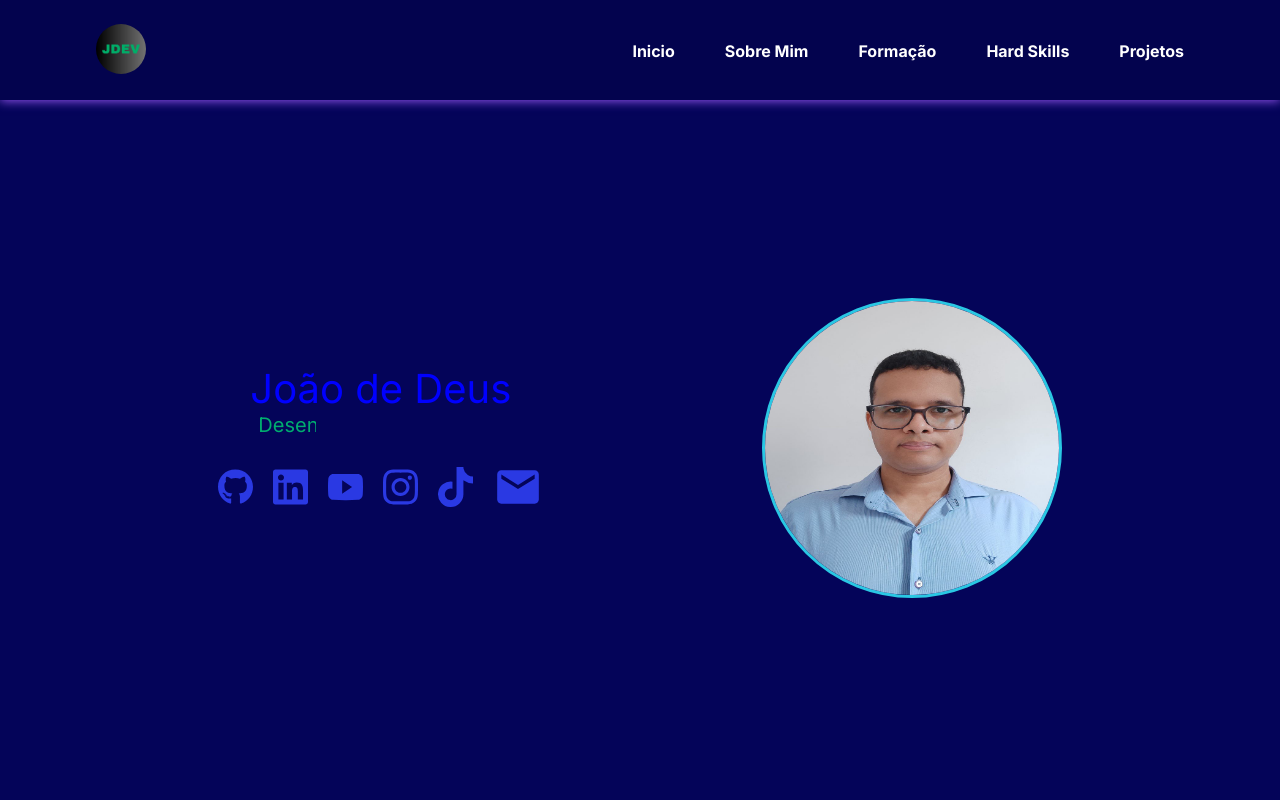
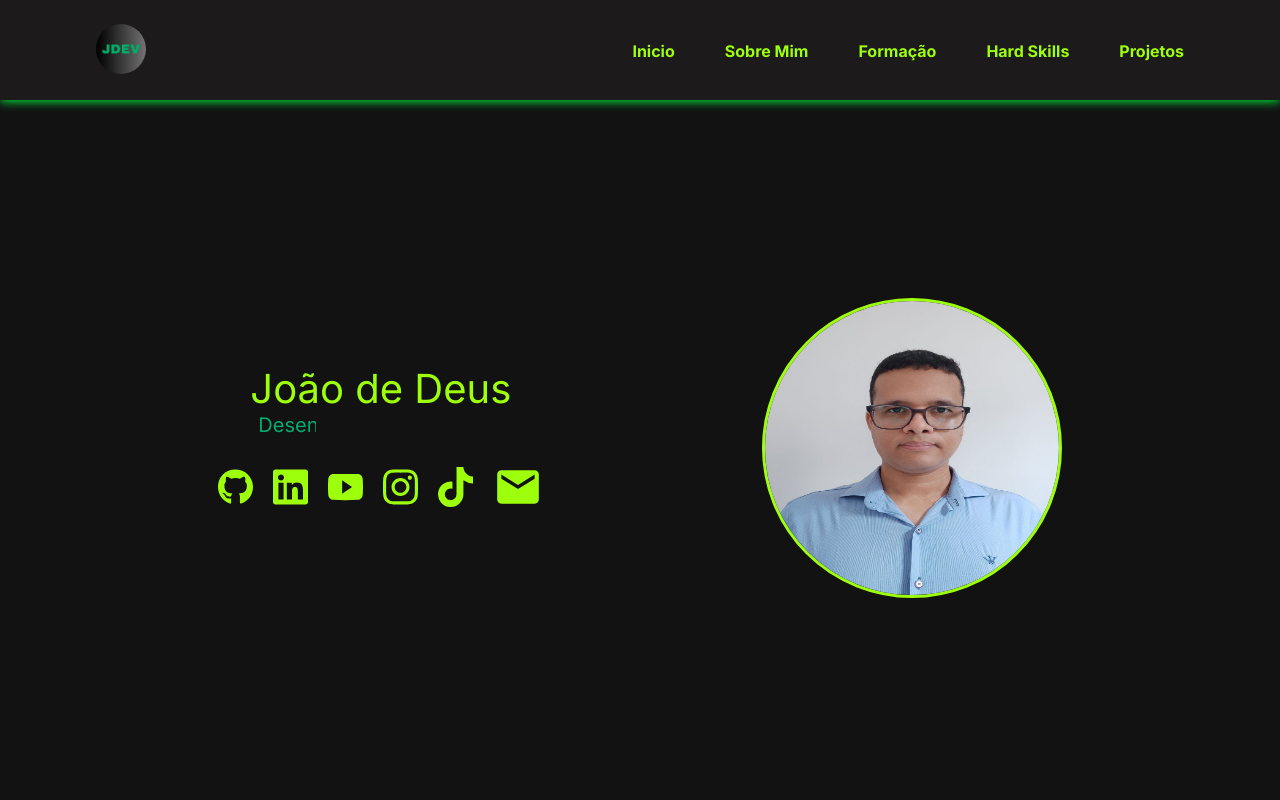
Before and after one commit to joaodedeusrsfilho/meu-portfolio, a React (Vite) app: page / in a window 1280 px wide. Shown: the top 800 px of the page. Built offline with nearby package versions, Linux system fonts and the light colour scheme.

Commit message:
add file

```diff
--- a/src/App.jsx
+++ b/src/App.jsx
@@ -28,6 +28,7 @@ function App() {
       <Contato/>
 
 
+
       <Footer/>
     </div>
 
--- a/src/Componentes/Carrossel/index.jsx
+++ b/src/Componentes/Carrossel/index.jsx
@@ -23,16 +23,18 @@ import 'swiper/css/navigation'//são as setinhas
 import 'swiper/css/pagination'//são as bolinhas que ficam embaixo da imagem
 import 'swiper/css/scrollbar'
 
+
 const Carrossel = () => {
 
-    const [quantidadeImagem, setQuantidadeImagem ] = useState(2)
 
-    const imagens = [
-        { id: '1', imagem: romario },
+    const imagens = [ //array com 4 objetos
+    { id: '1', imagem: romario },
         { id: '2', imagem: ronaldinho },
         { id: '3', imagem: cr71 },
         { id: '4', imagem: cr72 }
     ]
+
+    const [quantidadeImagem, setQuantidadeImagem ] = useState(2)
 
     useEffect(() => {
         function handleResize(){
@@ -48,16 +50,17 @@ const Carrossel = () => {
 
         handleResize()
 
-        //quando sair desse componente tem q desmontar o componente
+        //quando sair desse componente e for pra outro ele tem q desmontar este componente para evitar perda de performace no site
         return () => {
             window.removeEventListener('resize', handleResize)
         }
 
     }, [])//[] = array de dependencia
 
+
     return (
 
-        <div className='containerSlide'>
+        <div className='containerSlide' data-swiper-autoplay = '1000'>
             <h1 className="title">Slider com React JS</h1>
 
             <Swiper
@@ -65,9 +68,10 @@ const Carrossel = () => {
                 pagination
                 navigation//setinhas
                 slidesPerView={quantidadeImagem}//quantidade de imagem em cada slide por meio do useState
-            >
+                >
                 {imagens.map((imagemAtual) => (
-                    <SwiperSlide id={imagemAtual.id}>
+                    <SwiperSlide id={imagemAtual.id} >
+
                         <img src={imagemAtual.imagem} alt="Imagem"
                             className='imagem-item' />
 
--- a/src/Componentes/Carrossel/style.css
+++ b/src/Componentes/Carrossel/style.css
@@ -18,3 +18,7 @@ height: 300px;
 object-fit: cover; /*para não quebrar o tamanho da imagem*/
 
 }
+
+.swiper{
+    width: 600px;
+}
--- a/src/Componentes/CarrosselModelo2/style.css
+++ /dev/null
@@ -1,3 +0,0 @@
-.containerSlide{
- min-height: 600px;
-}
--- a/src/Componentes/Contato/style.css
+++ b/src/Componentes/Contato/style.css
@@ -1,5 +1,5 @@
 .containerForm {
-    background-color: rgb(0, 0, 115);
+    background-color: #121212;
     gap: 10px;
     color: white;
     display: flex;
@@ -29,12 +29,14 @@ input {
     width: 80%;
     font-size: 16pt;
     margin-bottom: 10px;
+    border-radius: 10px;
 
 }
 
 textarea {
     height: 300px;
     width: 80%;
+    border-radius: 10px;
 }
 
 .botao {
--- a/src/Componentes/Footer/style.css
+++ b/src/Componentes/Footer/style.css
@@ -13,13 +13,13 @@
     align-items: center;
     height: 50px;
     font-size: 35px;
-    color: rgb(103, 167, 8);
+    color: #9eff0d;
     gap: 20px;
 
 }
 
 .footer .sectionFooter .icones svg{
-    color: rgb(103, 167, 8);
+    color: #9eff0d;
 
 }
 
--- a/src/Componentes/Header/style.css
+++ b/src/Componentes/Header/style.css
@@ -31,7 +31,7 @@
 }
 
 .principal .menuSite {
-    box-shadow: 0px 1px 10px #9654F0;
+    box-shadow: 0px 1px 10px #00ff40;
     height: 100px;
     background-color: var(--corDoFundoDoHeader);
 }
--- a/src/Componentes/Section1/style.css
+++ b/src/Componentes/Section1/style.css
@@ -17,7 +17,7 @@
     font-size: 40px;
     display: flex;
     flex-direction: column;
-    color: blue;
+    color: #9eff0d;
 
 }
 
@@ -29,7 +29,7 @@
 }
 
 .efeitoDigitacao {
-    border-right: 15px solid rgb(0, 13, 255);
+    border-right: 15px solid greenyellow;
     width: 280px;
     white-space: nowrap;
     /*para não cair para a proxima linha, quando tiver um espaço em branco*/
@@ -61,7 +61,7 @@
 .section1 .icones svg {
     height: 100px;
     font-size: 35px;
-    color: #2a39e3;
+    color: #9eff0d;
 }
 
 .section1 .icones .email {
--- a/src/Componentes/VariaveisCss/variaveisCss.css
+++ b/src/Componentes/VariaveisCss/variaveisCss.css
@@ -5,21 +5,21 @@
     --tamanhoDoIcone: 35px;
     --tamanhoDoTextoParagrafo: 20px;
 
-    --corDoFundoDoHeader: #03034e;
+    --corDoFundoDoHeader: #1C1A1A;
     --corDoFundoDoMenu: #e02121;
-    --corDoFundoDoFooter: #03034e;
-    --corDeFundoDoSection1: #040459;
-    --corDeFundoSobreMim:  #040459;
-    --corDeFundoFormacao:  #040459;
-    --corDeFundoHardSkills: #6060df;
-    --corDeFundoProjetos:  #6060df;
+    --corDoFundoDoFooter: #1C1A1A;
+    --corDeFundoDoSection1: #121212;
+    --corDeFundoSobreMim:  #121212;
+    --corDeFundoFormacao:  #121212;
+    --corDeFundoHardSkills: #121212;
+    --corDeFundoProjetos:  #121212;
 
-    --corDaFonteDoHeader: #fff;
+    --corDaFonteDoHeader: #9eff0d;
     --corDaFonteDoTitulo: #fff;
     --corDaFonteDoParagrafo: #000000;
-    --corDaFonteFooter: #fff;
+    --corDaFonteFooter: #9eff0d;
 
-    --corDaBordaDaImagem: #2AC7E3;
+    --corDaBordaDaImagem:#9eff0d;
 
     --corDoIcone: #fff;
 
```
Also changed, not shown: src/Componentes/CarrosselModelo2/index.jsx (deleted, +0 -34 lines), src/Componentes/CarrosselModelo2/script.js (deleted).
